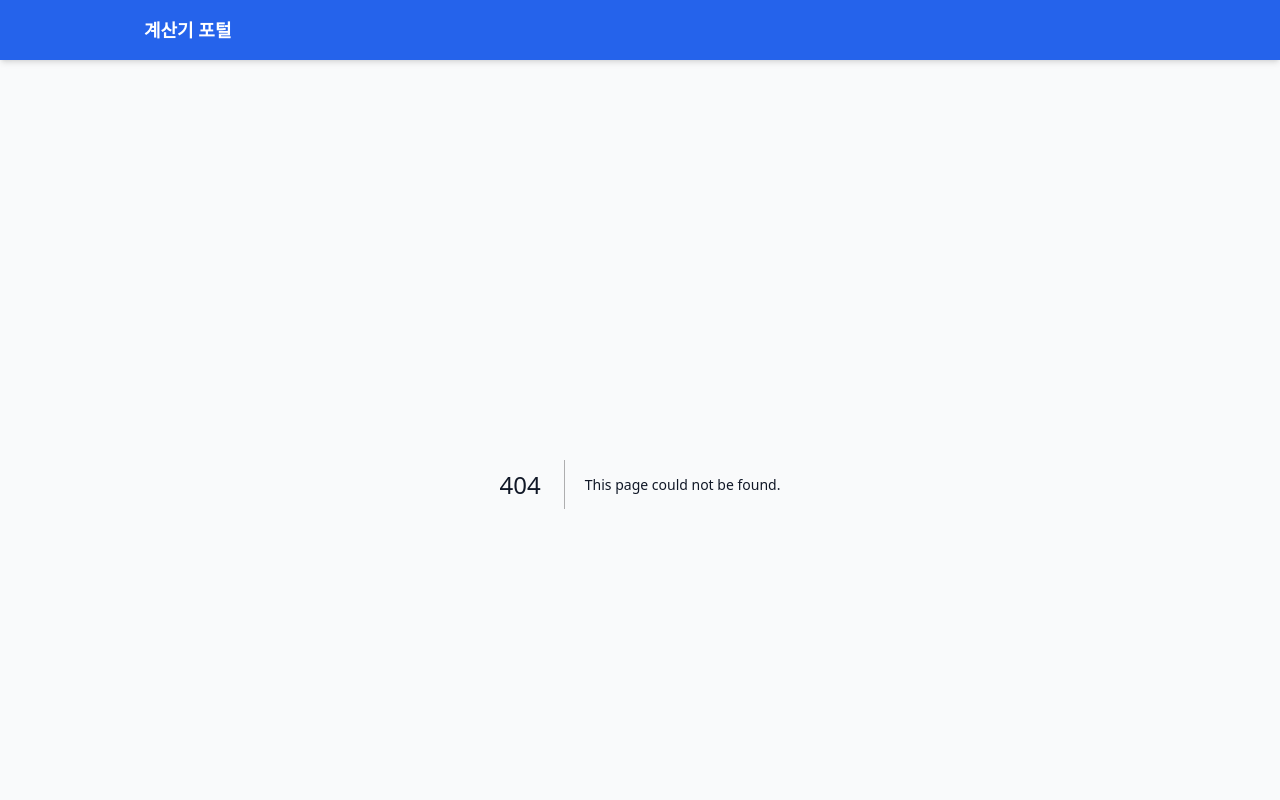
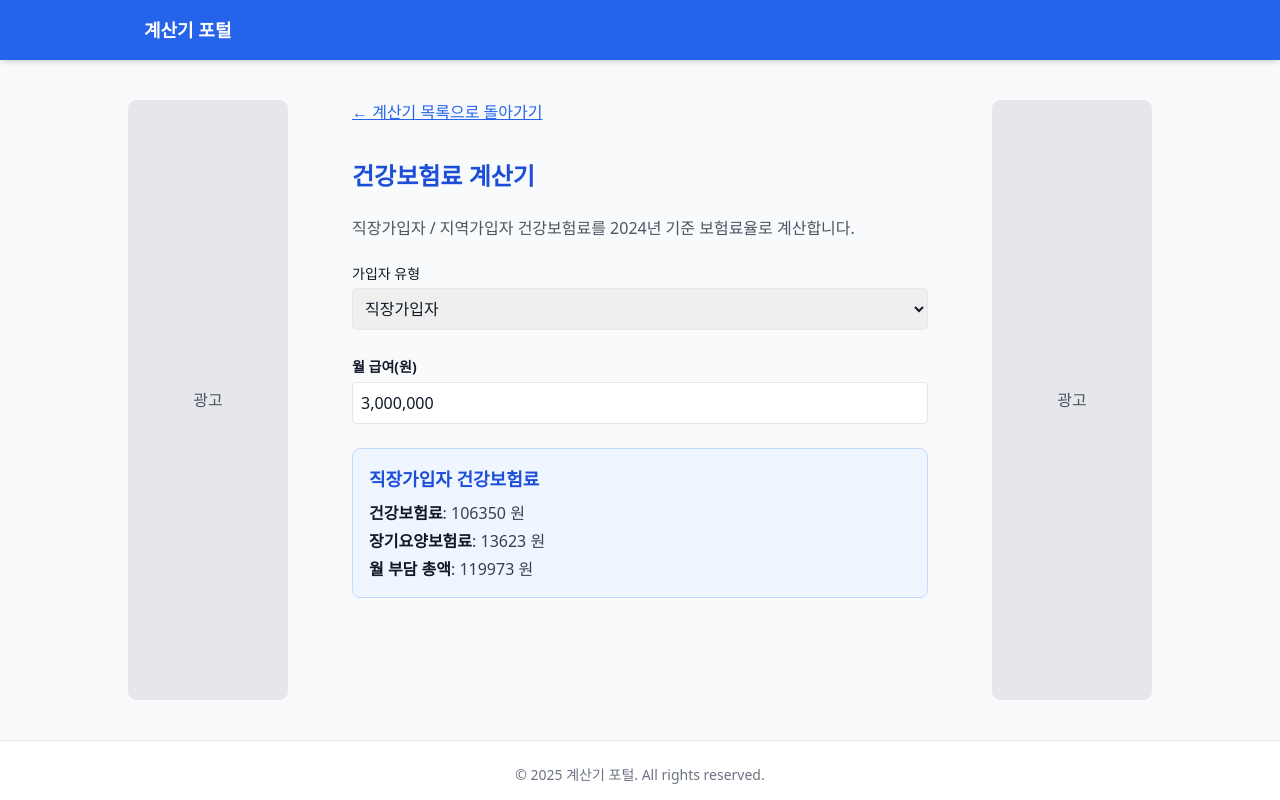
Before and after one commit to geniuspark00-source/calc-site, a Next.js app: page /calculators/health-insurance in a window 1280 px wide. Before the commit this address had no page. Shown: the top 800 px of the page. Built offline with nearby package versions, Linux system fonts and the light colour scheme.

Commit message:
auto push

```diff
--- /dev/null
+++ b/app/calculators/health-insurance/HealthInsuranceCalculatorUI.tsx
@@ -0,0 +1,100 @@
+"use client";
+
+import { useState } from "react";
+import Input from "@/components/Input";
+import ResultBox from "@/components/ResultBox";
+
+export default function HealthInsuranceCalculatorUI() {
+  const [type, setType] = useState("직장가입자"); // 직장 / 지역
+  const [salary, setSalary] = useState(3000000); // 월급여
+  const [income, setIncome] = useState(2000000); // 지역: 종합소득
+  const [property, setProperty] = useState(0); // 지역: 재산과표
+  const [car, setCar] = useState(0); // 지역: 자동차 과표
+
+  // ===== 직장가입자 계산 =====
+  const employerRate = 0.0709; // 2024 건강보험료율(전체)
+  const longTermRate = 0.1281; // 장기요양보험료율
+
+  const employeeInsurance = salary * employerRate * 0.5; // 근로자 부담
+  const longTermInsurance = employeeInsurance * longTermRate; // 장기요양보험료
+  const totalEmployee = employeeInsurance + longTermInsurance;
+
+  // ===== 지역가입자 계산 (간단 버전) =====
+  // 공식 산식은 매우 복잡 → 사용자 친화형 버전
+  const incomeScore = income / 100000; // 소득 점수
+  const propertyScore = property / 500000; // 재산 점수
+  const carScore = car / 2000000; // 자동차 점수
+
+  const regionScore = incomeScore + propertyScore + carScore;
+  const regionFee = regionScore * 210; // 점수당 금액(2024 기준 210원)
+
+  return (
+    <div className="space-y-6 max-w-xl mx-auto">
+
+      <a href="/" className="text-blue-600 underline inline-block mb-3">
+        ← 계산기 목록으로 돌아가기
+      </a>
+
+      <h1 className="text-2xl font-bold text-blue-700 mb-2">
+        건강보험료 계산기
+      </h1>
+
+      <p className="text-gray-600 mb-4">
+        직장가입자 / 지역가입자 건강보험료를 2024년 기준 보험료율로 계산합니다.
+      </p>
+
+      {/* 선택 */}
+      <div>
+        <label className="block text-sm font-medium mb-1">가입자 유형</label>
+        <select
+          value={type}
+          onChange={(e) => setType(e.target.value)}
+          className="w-full border rounded p-2"
+        >
+          <option>직장가입자</option>
+          <option>지역가입자</option>
+        </select>
+      </div>
+
+      {/* 직장가입자 입력 */}
+      {type === "직장가입자" && (
+        <div className="grid gap-4">
+          <Input
+            label="월 급여(원)"
+            value={salary}
+            onChange={setSalary}
+          />
+        </div>
+      )}
+
+      {/* 지역가입자 입력 */}
+      {type === "지역가입자" && (
+        <div className="grid gap-4">
+          <Input label="연간 종합소득" value={income} onChange={setIncome} />
+          <Input label="재산 과세표준" value={property} onChange={setProperty} />
+          <Input label="자동차 과표(선택)" value={car} onChange={setCar} />
+        </div>
+      )}
+
+      {/* 결과 */}
+      {type === "직장가입자" ? (
+        <ResultBox
+          title="직장가입자 건강보험료"
+          results={[
+            { label: "건강보험료", value: `${employeeInsurance.toFixed(0)} 원` },
+            { label: "장기요양보험료", value: `${longTermInsurance.toFixed(0)} 원` },
+            { label: "월 부담 총액", value: `${totalEmployee.toFixed(0)} 원` },
+          ]}
+        />
+      ) : (
+        <ResultBox
+          title="지역가입자 건강보험료"
+          results={[
+            { label: "보험료 점수", value: `${regionScore.toFixed(1)} 점` },
+            { label: "월 건강보험료", value: `${regionFee.toFixed(0)} 원` },
+          ]}
+        />
+      )}
+    </div>
+  );
+}
--- /dev/null
+++ b/app/calculators/health-insurance/page.tsx
@@ -0,0 +1,13 @@
+import { generateSEOTags } from "@/lib/seo";
+import HealthInsuranceCalculatorUI from "./HealthInsuranceCalculatorUI";
+
+export const metadata = generateSEOTags({
+  title: "건강보험료 계산기 | Calc Site",
+  description:
+    "직장가입자·지역가입자 건강보험료를 급여, 소득, 재산 정보를 기반으로 자동 계산합니다.",
+  url: "https://calc-site-delta.vercel.app/calculators/health-insurance",
+});
+
+export default function Page() {
+  return <HealthInsuranceCalculatorUI />;
+}
--- a/app/page.tsx
+++ b/app/page.tsx
@@ -205,6 +205,19 @@ export default function Home() {
             </p>
           </a>
 
+{/* 건강보험료 계산기 */}
+<a
+  href="/calculators/health-insurance"
+  className="block p-4 bg-white rounded-lg shadow-sm border hover:shadow-md transition"
+>
+  <h2 className="text-lg font-bold text-blue-600">
+    건강보험료 계산기 →
+  </h2>
+  <p className="text-gray-600 text-sm">
+    직장가입자·지역가입자 건강보험료를 자동 계산합니다.
+  </p>
+</a>
+
         </div>
 
         {/* ===================== */}
```
